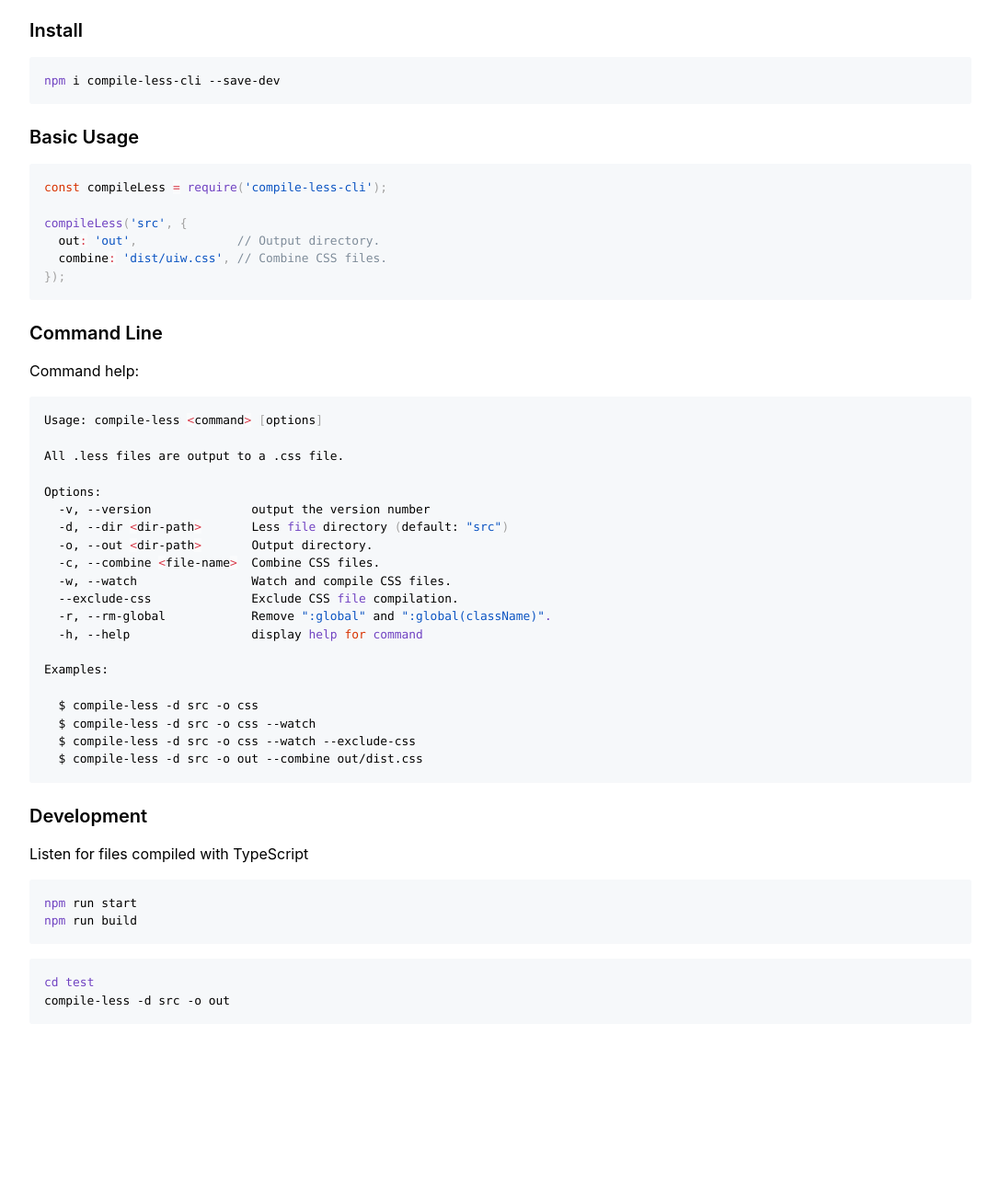
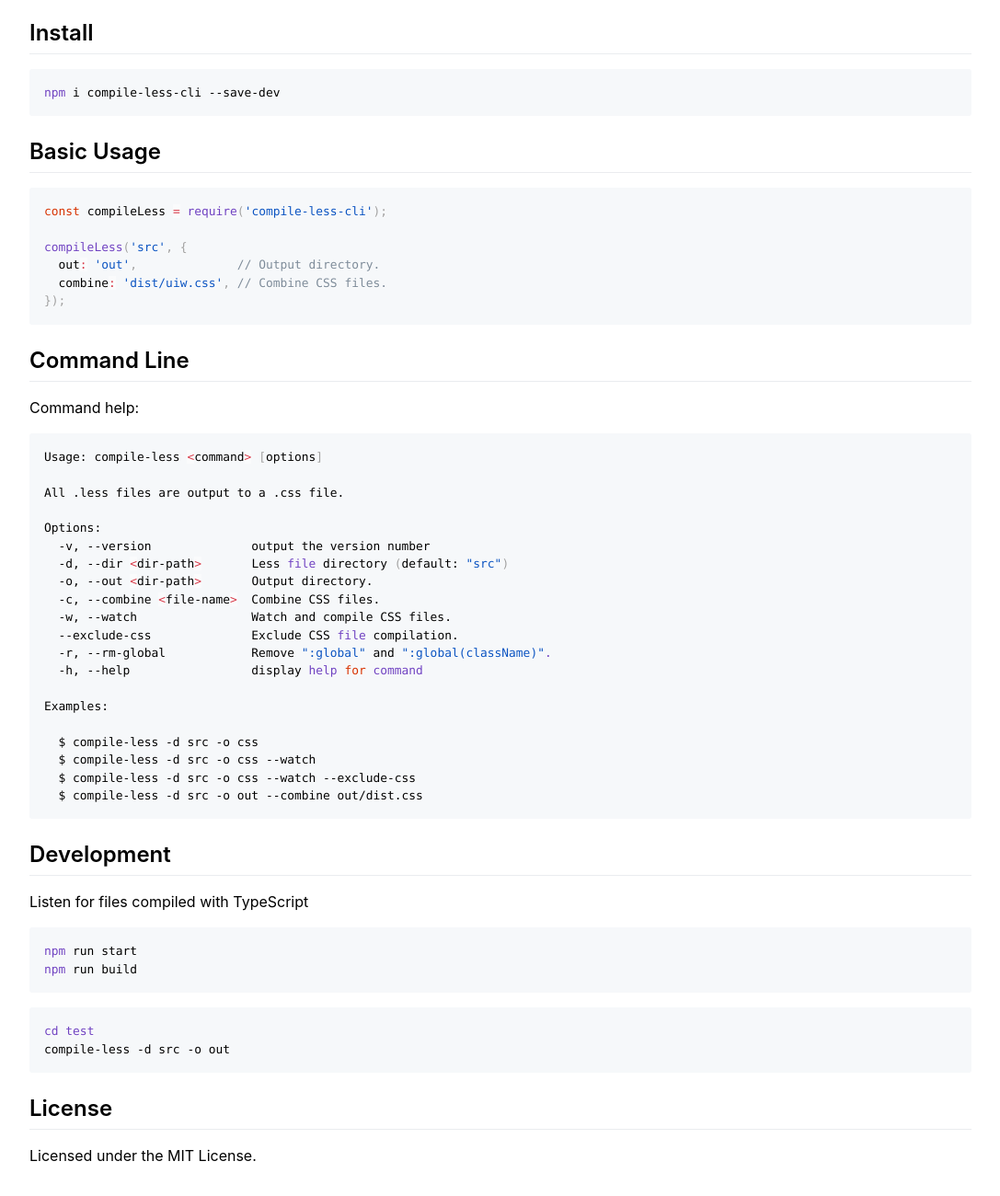
Before and after one commit to jaywcjlove/compile-less, a plain HTML site: page index.html in a window 1280 px wide. Shown: the part 750-2050 px from the top of the page at 92% size, without its empty margins (96-1183 px from the left). Before the commit the page ends 1923 px from the top, so only its background shows below. Drawn offline with Linux system fonts and the light colour scheme.

Commit message:
deploy: cc4c3e38967ece332b374a0f9cc77f57a79b5302

```diff
--- a/index.html
+++ b/index.html
@@ -27,14 +27,14 @@
         <a href="https://jaywcjlove.github.io/compile-less/lcov-report/"><img src="https://jaywcjlove.github.io/compile-less/badges.svg" alt="Coverage Status"></a>
       </p>
       <p>All <code>.less</code> files are compiled into <code>.css</code> files.</p>
-      <h3 id="install"><a class="anchor" aria-hidden="true" tabindex="-1" href="#install"><svg class="octicon octicon-link" viewBox="0 0 16 16" version="1.1" width="16" height="16" aria-hidden="true">
+      <h2 id="install"><a class="anchor" aria-hidden="true" tabindex="-1" href="#install"><svg class="octicon octicon-link" viewBox="0 0 16 16" version="1.1" width="16" height="16" aria-hidden="true">
             <path fill-rule="evenodd" d="M7.775 3.275a.75.75 0 001.06 1.06l1.25-1.25a2 2 0 112.83 2.83l-2.5 2.5a2 2 0 01-2.83 0 .75.75 0 00-1.06 1.06 3.5 3.5 0 004.95 0l2.5-2.5a3.5 3.5 0 00-4.95-4.95l-1.25 1.25zm-4.69 9.64a2 2 0 010-2.83l2.5-2.5a2 2 0 012.83 0 .75.75 0 001.06-1.06 3.5 3.5 0 00-4.95 0l-2.5 2.5a3.5 3.5 0 004.95 4.95l1.25-1.25a.75.75 0 00-1.06-1.06l-1.25 1.25a2 2 0 01-2.83 0z"></path>
-          </svg></a>Install</h3>
+          </svg></a>Install</h2>
       <pre class="language-bash"><code class="language-bash"><span class="token function">npm</span> i compile-less-cli --save-dev
 </code></pre>
-      <h3 id="basic-usage"><a class="anchor" aria-hidden="true" tabindex="-1" href="#basic-usage"><svg class="octicon octicon-link" viewBox="0 0 16 16" version="1.1" width="16" height="16" aria-hidden="true">
+      <h2 id="basic-usage"><a class="anchor" aria-hidden="true" tabindex="-1" href="#basic-usage"><svg class="octicon octicon-link" viewBox="0 0 16 16" version="1.1" width="16" height="16" aria-hidden="true">
             <path fill-rule="evenodd" d="M7.775 3.275a.75.75 0 001.06 1.06l1.25-1.25a2 2 0 112.83 2.83l-2.5 2.5a2 2 0 01-2.83 0 .75.75 0 00-1.06 1.06 3.5 3.5 0 004.95 0l2.5-2.5a3.5 3.5 0 00-4.95-4.95l-1.25 1.25zm-4.69 9.64a2 2 0 010-2.83l2.5-2.5a2 2 0 012.83 0 .75.75 0 001.06-1.06 3.5 3.5 0 00-4.95 0l-2.5 2.5a3.5 3.5 0 004.95 4.95l1.25-1.25a.75.75 0 00-1.06-1.06l-1.25 1.25a2 2 0 01-2.83 0z"></path>
-          </svg></a>Basic Usage</h3>
+          </svg></a>Basic Usage</h2>
       <pre class="language-js"><code class="language-js"><span class="token keyword">const</span> compileLess <span class="token operator">=</span> <span class="token function">require</span><span class="token punctuation">(</span><span class="token string">'compile-less-cli'</span><span class="token punctuation">)</span><span class="token punctuation">;</span>
 
 <span class="token function">compileLess</span><span class="token punctuation">(</span><span class="token string">'src'</span><span class="token punctuation">,</span> <span class="token punctuation">{</span>
@@ -42,9 +42,9 @@
   combine<span class="token operator">:</span> <span class="token string">'dist/uiw.css'</span><span class="token punctuation">,</span> <span class="token comment">// Combine CSS files.</span>
 <span class="token punctuation">}</span><span class="token punctuation">)</span><span class="token punctuation">;</span>
 </code></pre>
-      <h3 id="command-line"><a class="anchor" aria-hidden="true" tabindex="-1" href="#command-line"><svg class="octicon octicon-link" viewBox="0 0 16 16" version="1.1" width="16" height="16" aria-hidden="true">
+      <h2 id="command-line"><a class="anchor" aria-hidden="true" tabindex="-1" href="#command-line"><svg class="octicon octicon-link" viewBox="0 0 16 16" version="1.1" width="16" height="16" aria-hidden="true">
             <path fill-rule="evenodd" d="M7.775 3.275a.75.75 0 001.06 1.06l1.25-1.25a2 2 0 112.83 2.83l-2.5 2.5a2 2 0 01-2.83 0 .75.75 0 00-1.06 1.06 3.5 3.5 0 004.95 0l2.5-2.5a3.5 3.5 0 00-4.95-4.95l-1.25 1.25zm-4.69 9.64a2 2 0 010-2.83l2.5-2.5a2 2 0 012.83 0 .75.75 0 001.06-1.06 3.5 3.5 0 00-4.95 0l-2.5 2.5a3.5 3.5 0 004.95 4.95l1.25-1.25a.75.75 0 00-1.06-1.06l-1.25 1.25a2 2 0 01-2.83 0z"></path>
-          </svg></a>Command Line</h3>
+          </svg></a>Command Line</h2>
       <p>Command help:</p>
       <pre class="language-bash"><code class="language-bash">Usage: compile-less <span class="token operator">&#x3C;</span>command<span class="token operator">></span> <span class="token punctuation">[</span>options<span class="token punctuation">]</span>
 
@@ -67,9 +67,9 @@ Examples:
   $ compile-less -d src -o css --watch --exclude-css
   $ compile-less -d src -o out --combine out/dist.css
 </code></pre>
-      <h3 id="development"><a class="anchor" aria-hidden="true" tabindex="-1" href="#development"><svg class="octicon octicon-link" viewBox="0 0 16 16" version="1.1" width="16" height="16" aria-hidden="true">
+      <h2 id="development"><a class="anchor" aria-hidden="true" tabindex="-1" href="#development"><svg class="octicon octicon-link" viewBox="0 0 16 16" version="1.1" width="16" height="16" aria-hidden="true">
             <path fill-rule="evenodd" d="M7.775 3.275a.75.75 0 001.06 1.06l1.25-1.25a2 2 0 112.83 2.83l-2.5 2.5a2 2 0 01-2.83 0 .75.75 0 00-1.06 1.06 3.5 3.5 0 004.95 0l2.5-2.5a3.5 3.5 0 00-4.95-4.95l-1.25 1.25zm-4.69 9.64a2 2 0 010-2.83l2.5-2.5a2 2 0 012.83 0 .75.75 0 001.06-1.06 3.5 3.5 0 00-4.95 0l-2.5 2.5a3.5 3.5 0 004.95 4.95l1.25-1.25a.75.75 0 00-1.06-1.06l-1.25 1.25a2 2 0 01-2.83 0z"></path>
-          </svg></a>Development</h3>
+          </svg></a>Development</h2>
       <p>Listen for files compiled with TypeScript</p>
       <pre class="language-bash"><code class="language-bash"><span class="token function">npm</span> run start
 <span class="token function">npm</span> run build
@@ -77,6 +77,10 @@ Examples:
       <pre class="language-bash"><code class="language-bash"><span class="token builtin class-name">cd</span> <span class="token builtin class-name">test</span>
 compile-less -d src -o out
 </code></pre>
+      <h2 id="license"><a class="anchor" aria-hidden="true" tabindex="-1" href="#license"><svg class="octicon octicon-link" viewBox="0 0 16 16" version="1.1" width="16" height="16" aria-hidden="true">
+            <path fill-rule="evenodd" d="M7.775 3.275a.75.75 0 001.06 1.06l1.25-1.25a2 2 0 112.83 2.83l-2.5 2.5a2 2 0 01-2.83 0 .75.75 0 00-1.06 1.06 3.5 3.5 0 004.95 0l2.5-2.5a3.5 3.5 0 00-4.95-4.95l-1.25 1.25zm-4.69 9.64a2 2 0 010-2.83l2.5-2.5a2 2 0 012.83 0 .75.75 0 001.06-1.06 3.5 3.5 0 00-4.95 0l-2.5 2.5a3.5 3.5 0 004.95 4.95l1.25-1.25a.75.75 0 00-1.06-1.06l-1.25 1.25a2 2 0 01-2.83 0z"></path>
+          </svg></a>License</h2>
+      <p>Licensed under the MIT License.</p>
     </div>
   </body>
 </html>
```
Also changed, not shown: lcov-report/compile.ts.html (+1 -1 lines), lcov-report/executeLess.ts.html (+1 -1 lines), lcov-report/getLessFiles.ts.html (+1 -1 lines), lcov-report/index.html (+1 -1 lines), lcov-report/index.ts.html (+1 -1 lines).
